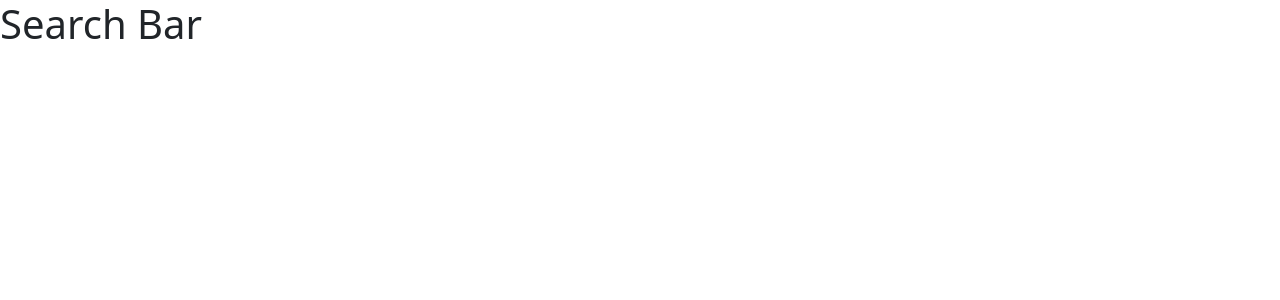
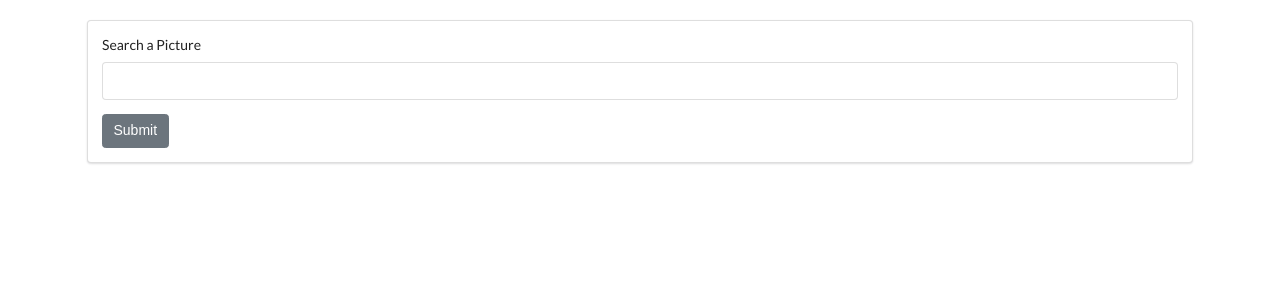
Before and after one commit to Manara-Ali/image-gallery, a React (Create React App) app in the folder jsx/: page / in a window 1280 px wide. Shown: the top 300 px of the page. Built offline with nearby package versions, Linux system fonts and the light colour scheme.

Commit message:
Create an input form

```diff
--- a/jsx/package.json
+++ b/jsx/package.json
@@ -11,6 +11,7 @@
     "react-dom": "^17.0.2",
     "react-scripts": "4.0.3",
     "reactstrap": "^9.0.1",
+    "semantic-ui-css": "^2.4.1",
     "web-vitals": "^1.1.2"
   },
   "scripts": {
--- a/jsx/src/components/App/index.jsx
+++ b/jsx/src/components/App/index.jsx
@@ -7,7 +7,7 @@ import SearchBar from "../SearchBar";
 // 3. CREATE FUNCTION BASED COMPONENT
 const App = () => {
   return (
-    <div>
+    <div className="ui container" style={{ marginTop: "20px" }}>
       <SearchBar />
     </div>
   );
--- a/jsx/src/components/SearchBar/index.jsx
+++ b/jsx/src/components/SearchBar/index.jsx
@@ -7,8 +7,18 @@ import React from "react";
 class SearchBar extends React.Component {
   render() {
     return (
-      <div>
-        <h1>Search Bar</h1>
+      <div className="ui segment">
+        <form className="ui form">
+          <div className="mb-3">
+            <label htmlFor="exampleInputEmail1" className="form-label">
+              Search a Picture
+            </label>
+            <input />
+          </div>
+          <button type="submit" className="btn btn-secondary">
+            Submit
+          </button>
+        </form>
       </div>
     );
   }
--- a/jsx/src/index.jsx
+++ b/jsx/src/index.jsx
@@ -6,6 +6,7 @@ import ReactDOM from "react-dom";
 
 // 3. ADDITIONAL IMPORTS
 import "bootstrap/dist/css/bootstrap.min.css";
+import "semantic-ui-css/semantic.min.css";
 import App from "./components/App";
 
 // 4. AUTO RELOAD
```
Also changed, not shown: 1 other file (tests, documents, lock files or other folders).
